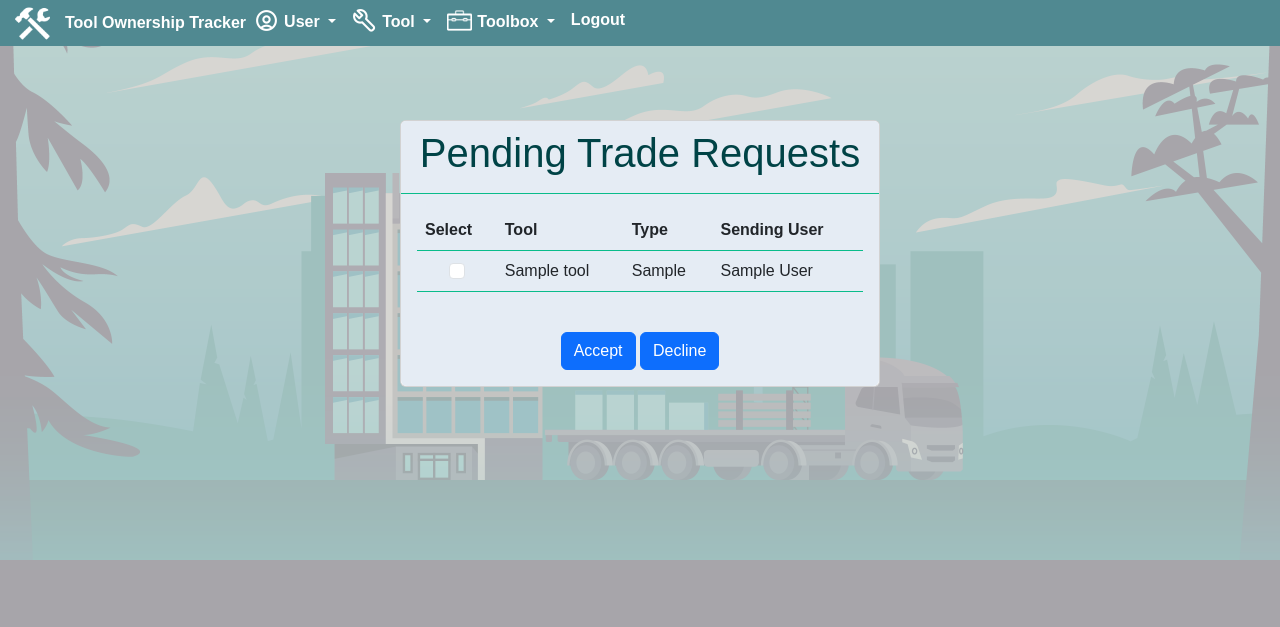
After one commit to PressedPink/ToolOwnershipTracker, a Django app: template capstoneMain/ToolOwnershipTracker/templates/pendingTrades.html in a window 1280 px wide. The commit adds this page. Shown: the top 627 px of the page. Run offline with Django 4.2, Linux system fonts and the light colour scheme; the template is opened without the code that fills it: most values are stand-ins (such as "Sample title", 1, 10 or a date in 2020); some libraries are stand-ins or nearby versions.

Commit message:
Changes: - Added button for activating scanning on individual jobsite toolbox page - Tool trading added (creates a tool trade in the DB, added page to display all trades where a user can accept or decline multiple trades at a time in a checkbox style, deletes trade on accept or decline, updates checkout time on accept, added link in the tool dropdown on navbar)

```diff
--- a/capstoneMain/ToolOwnershipTracker/admin.py
+++ b/capstoneMain/ToolOwnershipTracker/admin.py
@@ -1,5 +1,5 @@
 from django.contrib import admin
-from .models import User, Jobsite, Tool, Toolbox, ToolReport
+from .models import User, Jobsite, Tool, Toolbox, ToolReport, ToolTrade
 # Register your models here.
 
 admin.site.register(User)
@@ -7,3 +7,4 @@ admin.site.register(Jobsite)
 admin.site.register(Tool)
 admin.site.register(Toolbox)
 admin.site.register(ToolReport)
+admin.site.register(ToolTrade)
--- a/capstoneMain/ToolOwnershipTracker/models.py
+++ b/capstoneMain/ToolOwnershipTracker/models.py
@@ -81,3 +81,9 @@ class ToolReport(models.Model):
     toolbox = models.ForeignKey(Toolbox, null=True, on_delete = models.CASCADE)
     jobsite = models.ForeignKey(Jobsite, null=True, on_delete = models.CASCADE)
     description = models.CharField(max_length=500)
+
+class ToolTrade(models.Model):
+    id = models.AutoField(primary_key=True)
+    sendUser = models.ForeignKey(User, null=False, on_delete=models.CASCADE, related_name='sendUser')
+    receiveUser = models.ForeignKey(User, null=False, on_delete=models.CASCADE,related_name='receiveUser')
+    tool = models.ForeignKey(Tool, null=False, on_delete=models.CASCADE)
--- a/capstoneMain/ToolOwnershipTracker/templates/jobsiteInventory.html
+++ b/capstoneMain/ToolOwnershipTracker/templates/jobsiteInventory.html
@@ -21,6 +21,10 @@
                     <h1 class = text-center style="color: #004346;">{{ site.title }}'s Toolbox</h1>
                 </div>
                 <div class="card-body rounded-bottom" style="background-color: #e5ecf4;">
+                    <form method="post" style="text-align: center;" action="{% url 'jobsiteInventory' site.id %}" autocomplete="off" id="form">
+                        {% csrf_token %}
+                        <button type="submit" name="scanTools" class="btn btn-primary" style="max-width: 15rem;">Checkout Tool(s)</button>
+                    </form>
                     <div class="row justify-content-center" >
                         <table class = "table table-responsive" style = "border-color: #09bc8a;">
                             <thead class="thead-light">
--- a/capstoneMain/ToolOwnershipTracker/templates/navbar.html
+++ b/capstoneMain/ToolOwnershipTracker/templates/navbar.html
@@ -35,6 +35,9 @@
             <a class="dropdown-item" href="/createTool/">Create Tool</a>
           {% endif %}
             <a class="dropdown-item" href="/fileToolReport/">File Tool Report</a>
+          {% if role != "A" %}
+            <a class="dropdown-item" href="/toolTrades/">Pending Tool Trades</a>
+          {% endif %}
           {% if role == "A" %}
             <a class="dropdown-item" href="/viewToolReports/">View Tool Reports</a>
           {% endif %}
@@ -64,12 +67,14 @@
           {% if role != "U" %}
             <a class="dropdown-item" href="/userToolboxes/">User's Toolboxes</a>
             <a class="dropdown-item" href="/jobsiteToolboxes/">Jobsite Toolboxes</a>
+          {% endif %}
+          {% if role == "A" %}
             <a class="dropdown-item" href="/allTools/">Global Toolbox</a>
           {% endif %}
         </div>
       </li>
       <li class="nav-item dropdown">
-        <a class = "nav-link" id="navbarDropdown" href ="">Logout</a>
+        <a class = "nav-link" id="navbarDropdown" href ="/logout/">Logout</a>
       </li>
     </ul>
 
--- /dev/null
+++ b/capstoneMain/ToolOwnershipTracker/templates/pendingTrades.html
@@ -0,0 +1,59 @@
+<!DOCTYPE html>
+{% load static %}
+<html>
+  <head>
+      <meta name="viewport" content="width=device-width, initial-scale=1">
+      <meta charset="UTF-8">
+      <title>Pending Trade Requests</title>
+      <link rel="stylesheet" href="/static/css/bootstrap.css">
+      <link rel="stylesheet" href="/static/css/custom/backgroundStyle.css">
+      <script src="https://code.jquery.com/jquery-3.5.1.slim.min.js" integrity="sha384-DfXdz2htPH0lsSSs5nCTpuj/zy4C+OGpamoFVy38MVBnE+IbbVYUew+OrCXaRkfj" crossorigin="anonymous"></script>
+      <script src="https://cdn.jsdelivr.net/npm/bootstrap@4.5.3/dist/js/bootstrap.bundle.min.js" integrity="sha384-ho+j7jyWK8fNQe+A12Hb8AhRq26LrZ/JpcUGGOn+Y7RsweNrtN/tE3MoK7ZeZDyx" crossorigin="anonymous"></script>
+  </head>
+
+  {% include  "navbar.html" %}
+
+  <body>
+    <div class="container">
+        <section class="mx-auto" style="max-width: 30rem;">
+            <br>
+            {% if error_message %}
+                <div class="alert alert-danger text-center">{{ error_message }} </div>
+            {% endif %}
+            <div class="card rounded-top">
+                <div class="card-header" style="background-color: #e5ecf4; border-color: #09bc8a;">
+                    <h1 class = text-center style="color: #004346;">Pending Trade Requests</h1>
+                </div>
+                <div class="card-body rounded-bottom" style="background-color: #e5ecf4;">
+                    <div class="row justify-content-center" >
+                        <form method="post" style="text-align: center;" action="{% url 'toolTrades'%}" autocomplete="off" id="form">
+                            {% csrf_token %}
+                            <table class = "table table-responsive" style = "border-color: #09bc8a;">
+                                <thead class="thead-light">
+                                    <tr class="text-left" style="text-align: left;">
+                                        <th class="text-left" style="text-align: left;">Select</th>
+                                        <th class="text-left" style="text-align: left;">Tool</th>
+                                        <th class="text-left" style="text-align: left;">Type</th>
+                                        <th class="text-left" style="text-align: left;">Sending User</th>
+                                    </tr>
+                                </thead>
+                                <tbody>
+                                    {% for trade in trades %}
+                                        <tr class="text-left">
+                                            <td class = "text-center" style="justify-content: center; vertical-align: middle;"><input class="form-check-input" name ="tools" type="checkbox" value="{{ trade.tool.id }}"></td>
+                                            <td class = "text-left" style="text-align: left;">{{ trade.tool.name }}</td>
+                                            <td class = "text-left" style="text-align: left;">{{ trade.tool.toolType }}</td>
+                                            <td class = "text-left" style="text-align: left;">{{ trade.sendUser.firstName }} {{ trade.sendUser.lastName }}</td>
+                                        </tr>
+                                    {% endfor %}
+                                </tbody>
+                            </table>
+                            <br>
+                            <button type="submit" name="accept" class="btn btn-primary">Accept</button>
+                            <button type="submit" name="decline" class="btn btn-primary" id="trade">Decline</button>
+                        </form>
+                    </div>
+                </div>
+            </div>
+        </section>
+    </div>
--- a/capstoneMain/ToolOwnershipTracker/urls.py
+++ b/capstoneMain/ToolOwnershipTracker/urls.py
@@ -5,7 +5,7 @@ from django.urls import include
 from django.views.generic import RedirectView
 
 import base
-from ToolOwnershipTracker.views import Profile, Login, PasswordReset, PasswordResetSent, PasswordResetForm, PasswordResetDone, SignUp, Jobsites, createJobsite, editJobsite, EditUser, createTool, UserToolboxes, viewToolbox, myToolbox, jobsiteToolboxes, jobsiteInventory, barCodeTest, process_image, process_image_to_tool, ScanToJobsiteToolbox, ScanToUserToolbox, fileToolReport, viewToolReports, toolReportDetails, allTools, editTool
+from ToolOwnershipTracker.views import Profile, Login, PasswordReset, PasswordResetSent, PasswordResetForm, PasswordResetDone, SignUp, Jobsites, createJobsite, editJobsite, EditUser, createTool, UserToolboxes, viewToolbox, myToolbox, jobsiteToolboxes, jobsiteInventory, barCodeTest, process_image, process_image_to_tool, ScanToJobsiteToolbox, ScanToUserToolbox, fileToolReport, viewToolReports, toolReportDetails, allTools, editTool, logout, toolTrades
 
 
 
@@ -42,4 +42,6 @@ urlpatterns = [
     path('toolReportDetails/<int:toolreport_id>', toolReportDetails.as_view(), name="toolReportDetails"),
     path('allTools/', allTools.as_view(), name='allTools'),
     path('editTool/<int:tool_id>', editTool.as_view(), name='editTool'),
+    path('logout/', logout, name='logout'),
+    path('toolTrades/', toolTrades.as_view(), name='toolTrades'),
 ]
```
Also changed, not shown: capstoneMain/ToolOwnershipTracker/views.py (+75 -6 lines).
